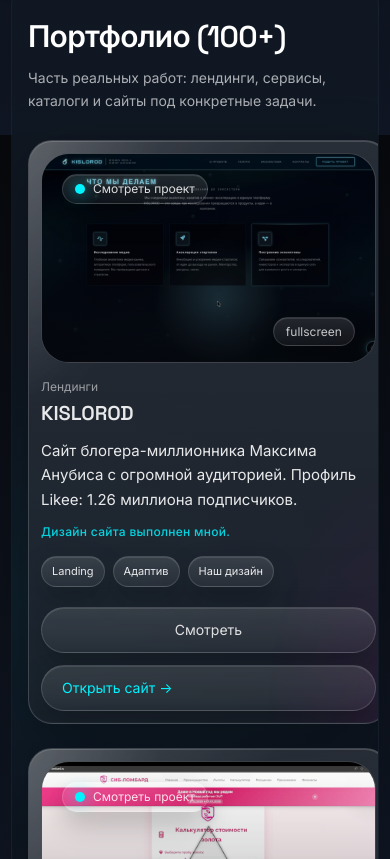
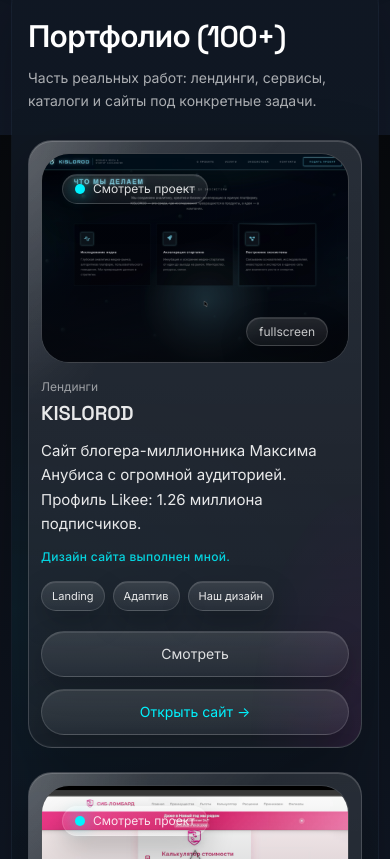
Before and after one commit to wixef/resume, a React (Vite) app: page / in a window 390 px wide. Shown: the part 4085-4944 px from the top of the page. Built offline with nearby package versions, Linux system fonts and the light colour scheme.

Commit message:
Fix mobile portfolio overflow

```diff
--- a/src/App.tsx
+++ b/src/App.tsx
@@ -59,7 +59,7 @@ export default function App() {
       <NeonLoader show={loading} />
       <NavBar />
 
-      <main>
+      <main className="overflow-x-hidden">
         {/* HERO */}
         <section
           id="hero"
--- a/src/components/PortfolioCard.tsx
+++ b/src/components/PortfolioCard.tsx
@@ -48,13 +48,14 @@ export default function PortfolioCard({ item, index, onOpen }: Props) {
 
   return (
     <motion.div
+      className="min-w-0"
       initial={false}
       animate={{ opacity: 1, y: 0 }}
       transition={{ duration: 0.45, ease: [0.22, 1, 0.36, 1] }}
     >
       <div
         className={cn(
-          "glass-panel group rounded-[24px] p-3 transition duration-300 hover:-translate-y-1 hover:shadow-neon md:rounded-[32px] md:p-6",
+          "glass-panel group w-full min-w-0 max-w-full rounded-[24px] p-3 transition duration-300 hover:-translate-y-1 hover:shadow-neon md:rounded-[32px] md:p-6",
           "xl:grid xl:min-h-[34rem] xl:grid-cols-2 xl:items-stretch xl:gap-8"
         )}
       >
@@ -66,7 +67,7 @@ export default function PortfolioCard({ item, index, onOpen }: Props) {
         <div
           ref={mediaRef}
           className={cn(
-            "relative",
+            "relative min-w-0",
             reverse ? "xl:order-2" : "xl:order-1"
           )}
         >
@@ -74,7 +75,7 @@ export default function PortfolioCard({ item, index, onOpen }: Props) {
             <button
               type="button"
               onClick={onOpen}
-              className="glass-soft relative block h-full w-full overflow-hidden rounded-[28px] border border-white/10 text-left"
+              className="glass-soft relative block h-full w-full max-w-full overflow-hidden rounded-[28px] border border-white/10 text-left"
             >
               <div className="absolute inset-0 z-[1] bg-[linear-gradient(180deg,transparent,rgba(6,8,12,0.14)_45%,rgba(6,8,12,0.72))]" />
               <div className="absolute left-5 top-5 z-[2]">
@@ -119,14 +120,14 @@ export default function PortfolioCard({ item, index, onOpen }: Props) {
 
         <div
           className={cn(
-            "relative flex h-full flex-col justify-between pt-4 xl:pt-0",
+            "relative flex min-w-0 h-full flex-col justify-between pt-4 xl:pt-0",
             reverse ? "xl:order-1" : "xl:order-2"
           )}
         >
           <div className="flex items-start justify-between gap-3">
-            <div>
+            <div className="min-w-0">
               <div className="text-xs text-white/55 md:text-base">{item.category}</div>
-              <div className="mt-1 font-display text-xl font-semibold text-white/92 md:text-4xl">
+              <div className="mt-1 break-words font-display text-xl font-semibold text-white/92 md:text-4xl">
                 {item.title}
               </div>
             </div>
@@ -140,7 +141,7 @@ export default function PortfolioCard({ item, index, onOpen }: Props) {
               </button>
             ) : null}
           </div>
-          <p className="mt-3 max-w-2xl text-[15px] leading-relaxed text-white/74 md:mt-5 md:text-2xl">
+          <p className="mt-3 max-w-2xl break-words text-[15px] leading-relaxed text-white/74 md:mt-5 md:text-2xl">
             {item.description}
           </p>
           <div className="mt-3 text-xs font-medium tracking-wide text-neonCyan/85 md:text-base">
@@ -159,11 +160,11 @@ export default function PortfolioCard({ item, index, onOpen }: Props) {
 
           <div className="mt-5 flex flex-col gap-3 md:mt-8 md:flex-row md:flex-wrap md:items-center md:justify-between">
             <div className="hidden text-sm text-white/45 md:block md:text-base">{subtitle}</div>
-            <div className="grid grid-cols-1 gap-3 sm:flex sm:flex-wrap">
+            <div className="grid min-w-0 grid-cols-1 gap-3 sm:flex sm:flex-wrap">
               <button
                 type="button"
                 onClick={onOpen}
-                className="glass-pill rounded-3xl px-5 py-3 text-sm text-white/85 transition hover:bg-white/10 md:text-base"
+                className="glass-pill w-full rounded-3xl px-5 py-3 text-sm text-white/85 transition hover:bg-white/10 sm:w-auto md:text-base"
               >
                 Смотреть
               </button>
@@ -172,7 +173,7 @@ export default function PortfolioCard({ item, index, onOpen }: Props) {
                   href={item.href}
                   target="_blank"
                   rel="noreferrer"
-                  className="glass-pill rounded-3xl px-5 py-3 text-sm text-neonCyan transition hover:bg-white/10 hover:text-white/92 md:text-base"
+                  className="glass-pill w-full rounded-3xl px-5 py-3 text-center text-sm text-neonCyan transition hover:bg-white/10 hover:text-white/92 sm:w-auto md:text-base"
                 >
                   Открыть сайт →
                 </a>
```
